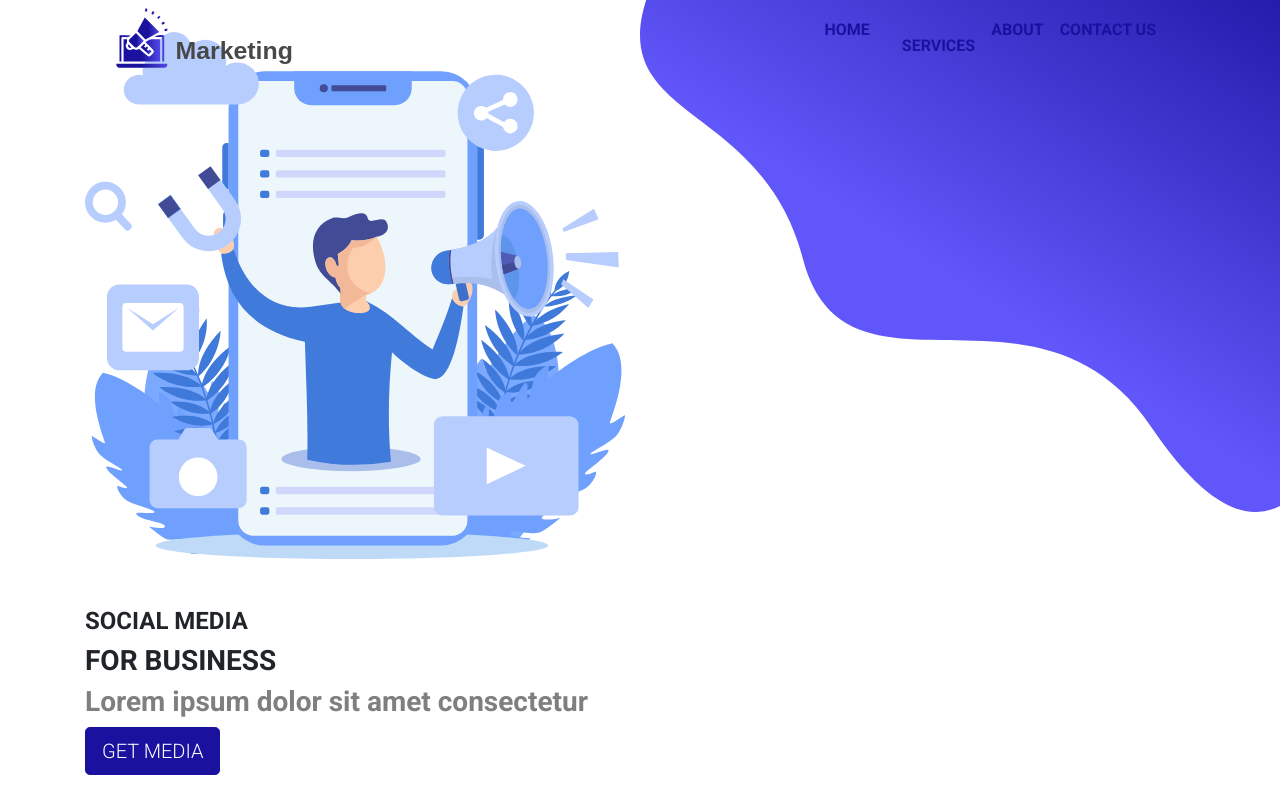
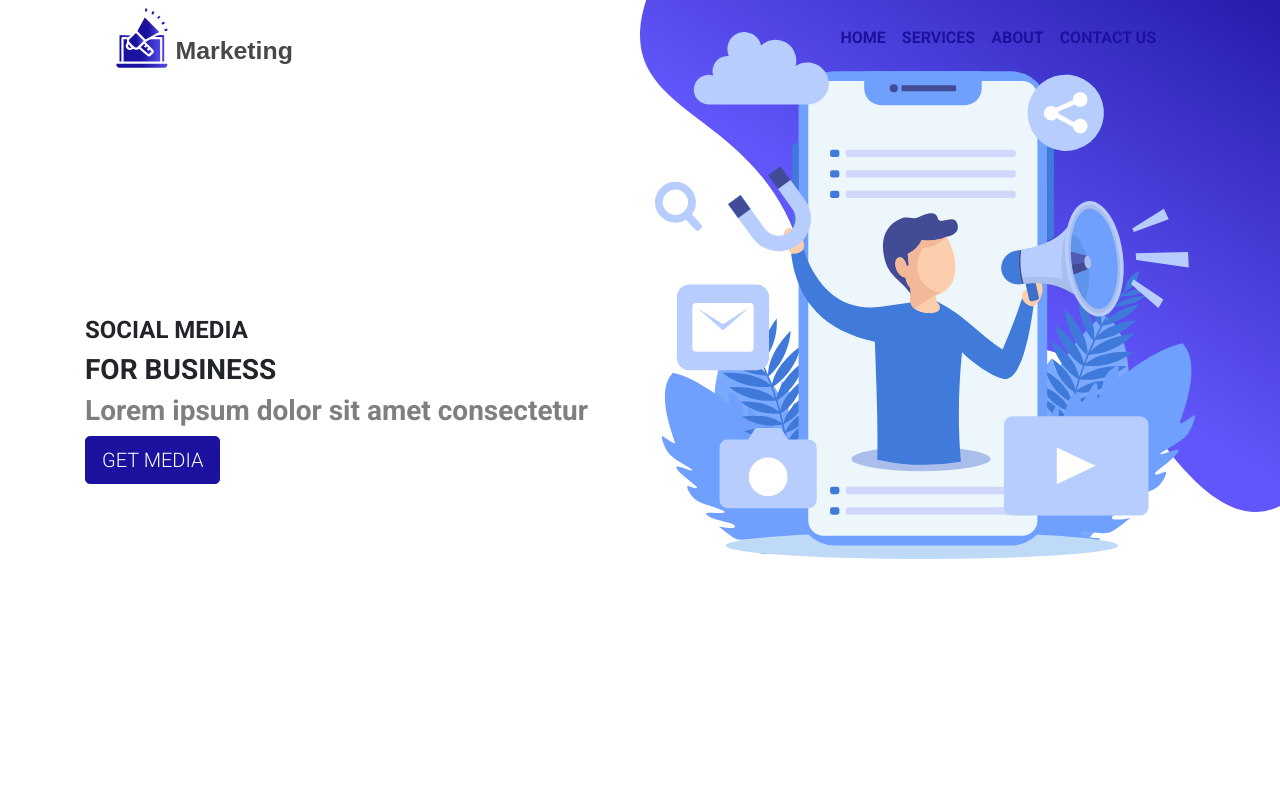
Before and after one commit to KaungHtetMhue441/KaungHtetMhue441.github.io, a plain HTML site: page index.html in a window 1280 px wide. Shown: the top 800 px of the page. Drawn offline with nearby package versions, Linux system fonts and the light colour scheme; a script that the page names is missing.

Commit message:
third-commit

```diff
--- a/css/style1.css
+++ b/css/style1.css
@@ -95,7 +95,7 @@ body{
     }
     .home-text{
 
-        text-align: center;
+        text-align:center ;
     }
     .home-buttom{
         width: 150px;
@@ -108,5 +108,9 @@ body{
     .vh-sm-100{
         height: 100vh!important;
     }
+    .pt-lg-10{
+
+        height: ;
+    }
 
 }
--- a/index.html
+++ b/index.html
@@ -30,7 +30,7 @@
                               <div class="collapse navbar-collapse justify-content-end" id="navbarSupportedContent">
                                 <ul class="navbar-nav">
                                     <li class="nav-item active">
-                                        <a class="nav-link text-uppercase font-weight-bolder" href="#home">Home
+                                        <a class="nav-link text-uppercase font-weight-bolder" href="#home">Home</a>
                                     </li>
                                     <li class="nav-item">
                                         <a class="nav-link text-uppercase font-weight-bolder" href="#services">
@@ -57,11 +57,12 @@
         </div>
     </header>
 
-<div class="home vh-100 comtainer-fluid" id="home">
+<div class="home comtainer-fluid" id="home">
     <div class="row">
+        <div class="col-12">
             <div class="container">
-            <div class="row justify-content-center flex-column-reverse">
-                <div class="col-12 col-md-6 wow slideInLeft">
+                <div class="row min-vh-100 justify-content-center flex-column-reverse flex-md-row">
+                    <div class="col-12 col-md-6 wow d-flex align-items-center slideInLeft">
                         <div class=" my-3 home-content">
                             <h4 class="text-uppercase home-text">Social media</h4>
                             <h3 class="text-uppercase home-text">For Business</h3>
@@ -78,6 +79,8 @@
                 </div>
             </div>
         </div>
+    </div>
+
 </div>
 
 
```
Lines whose indentation alone changed are shown as unchanged.
